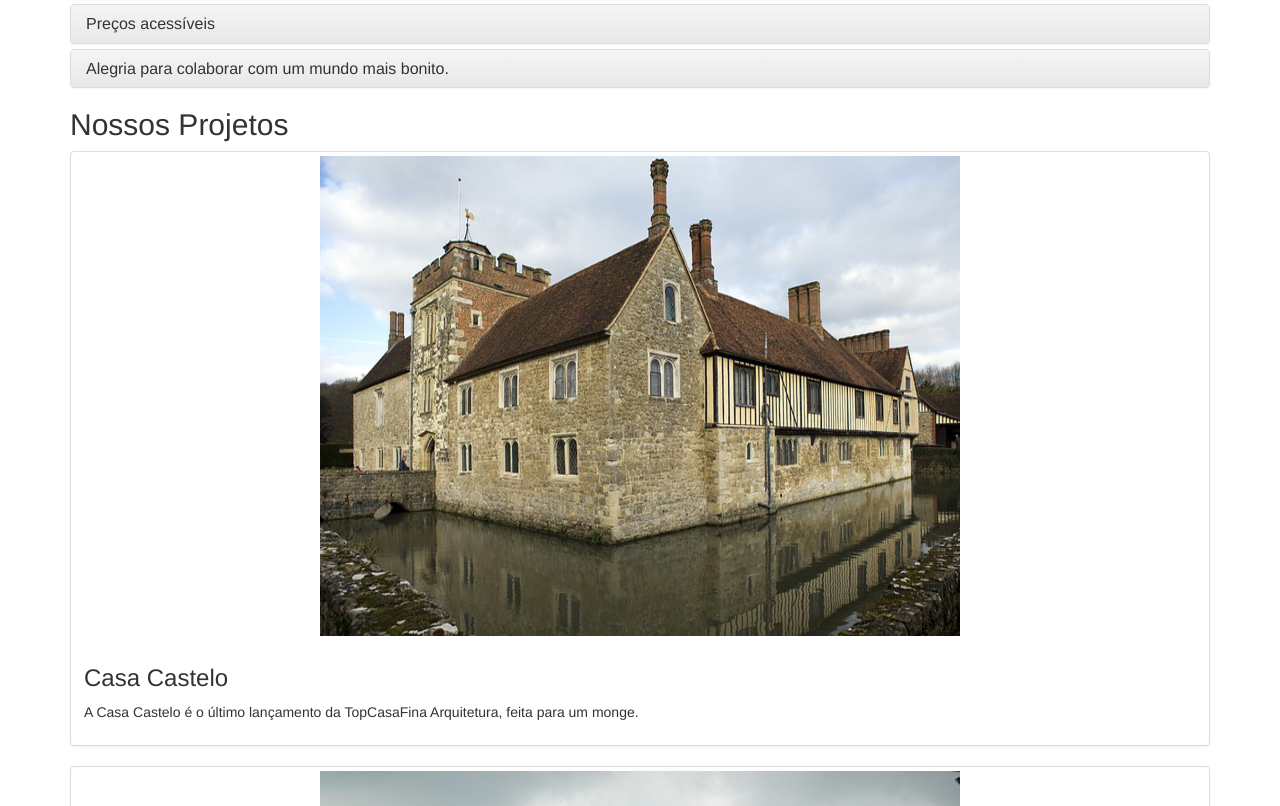
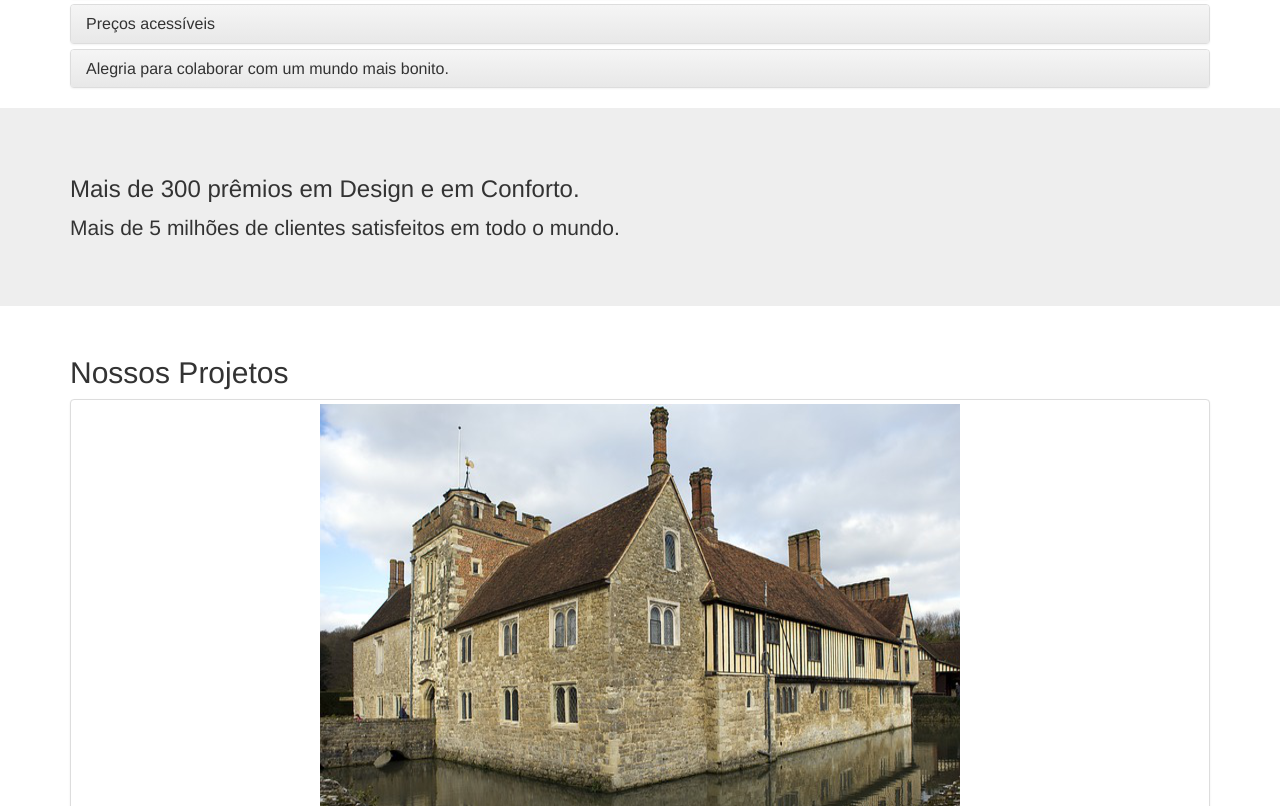
Before and after one commit to LucasCNS/TopCasaFina, a plain HTML site: page TopCasaFina/index.html in a window 1280 px wide. Shown: the part 878-1684 px from the top of the page. Drawn offline with nearby package versions, Linux system fonts and the light colour scheme.

Commit message:
Adicionado a seção de premiãções.

```diff
--- a/TopCasaFina/index.html
+++ b/TopCasaFina/index.html
@@ -13,7 +13,7 @@
     </head>
 
     <body>
-        <div class="container">
+        <section class="container">
             <h2>Sobre Nós</h2>
             <img class="img-responsive" src="img/empresa.jpg">
 
@@ -55,9 +55,16 @@
                         </div>
                     </div>
                 </div>
+        </section>
+
+        <section class="jumbotron">
+            <div class="container">
+                <h3>Mais de 300 prêmios em Design e em Conforto.</h3>
+                <p>Mais de 5 milhões de clientes satisfeitos em todo o mundo.</p>
             </div>
-
-            <h2>Nossos Projetos</h2>
+        </section>
+        <section class="container">
+            <h2> Nossos Projetos</h2>
 
             <figure class="thumbnail">
                 <img src="img/projetos/casa-castelo.png" alt="Foto da Casa Lago">
@@ -87,7 +94,8 @@
                 <img src="img/projetos/palacio-dionisio.png" alt="Foto da Casa Lago">
                 <figcaption class="caption">
                     <h3>Palácio Dionisio</h3>
-                    <p>O Palácio Dionísio foi eleito pela revista 'Grandes Palácios' como o palácio mais lindo do mundo.</p>
+                    <p>O Palácio Dionísio foi eleito pela revista 'Grandes Palácios' como o palácio mais lindo do mundo.
+                    </p>
                 </figcaption>
             </figure>
 
@@ -98,6 +106,7 @@
                     <p>A Residência Ludi foi projetada para ser a mais bela casa de São Paulo pela revista Housing.</p>
                 </figcaption>
             </figure>
+        </section>
     </body>
 
     <script src="jquery-3.6.0.min.js"></script>
```
